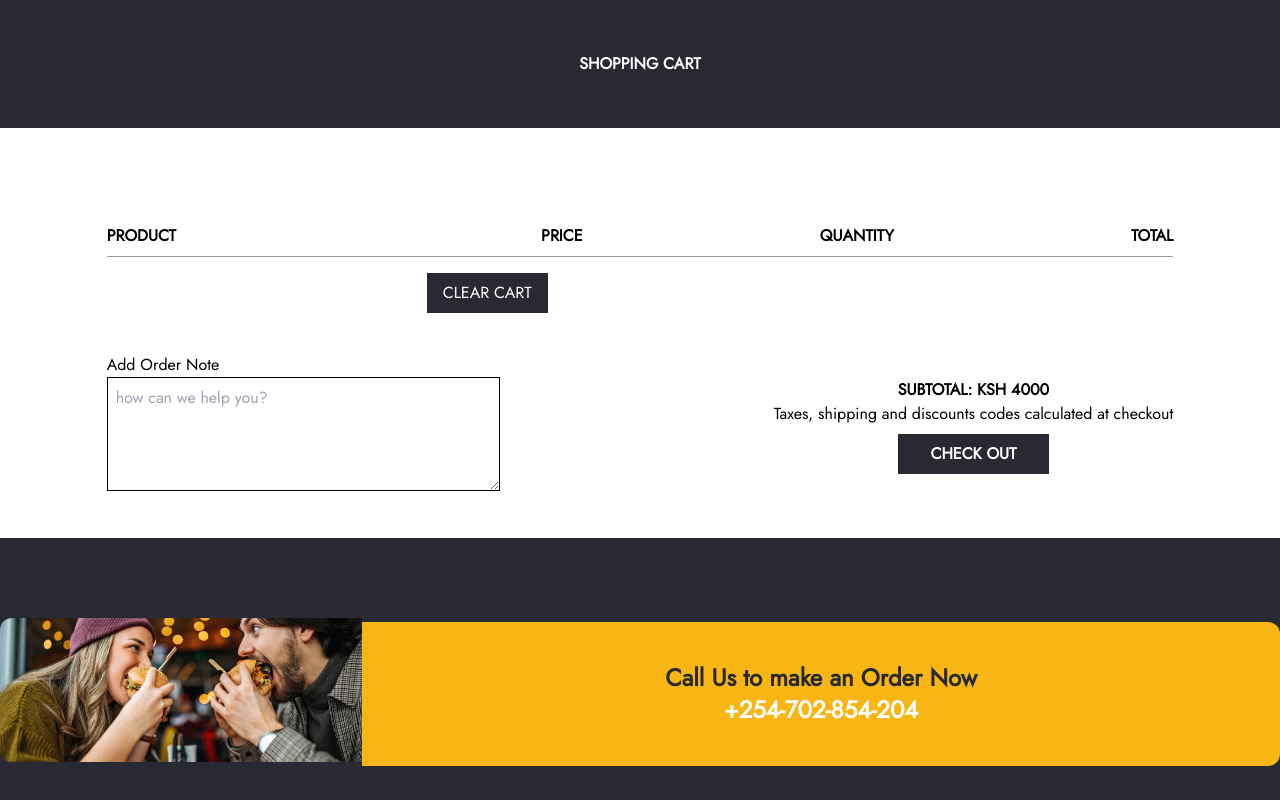
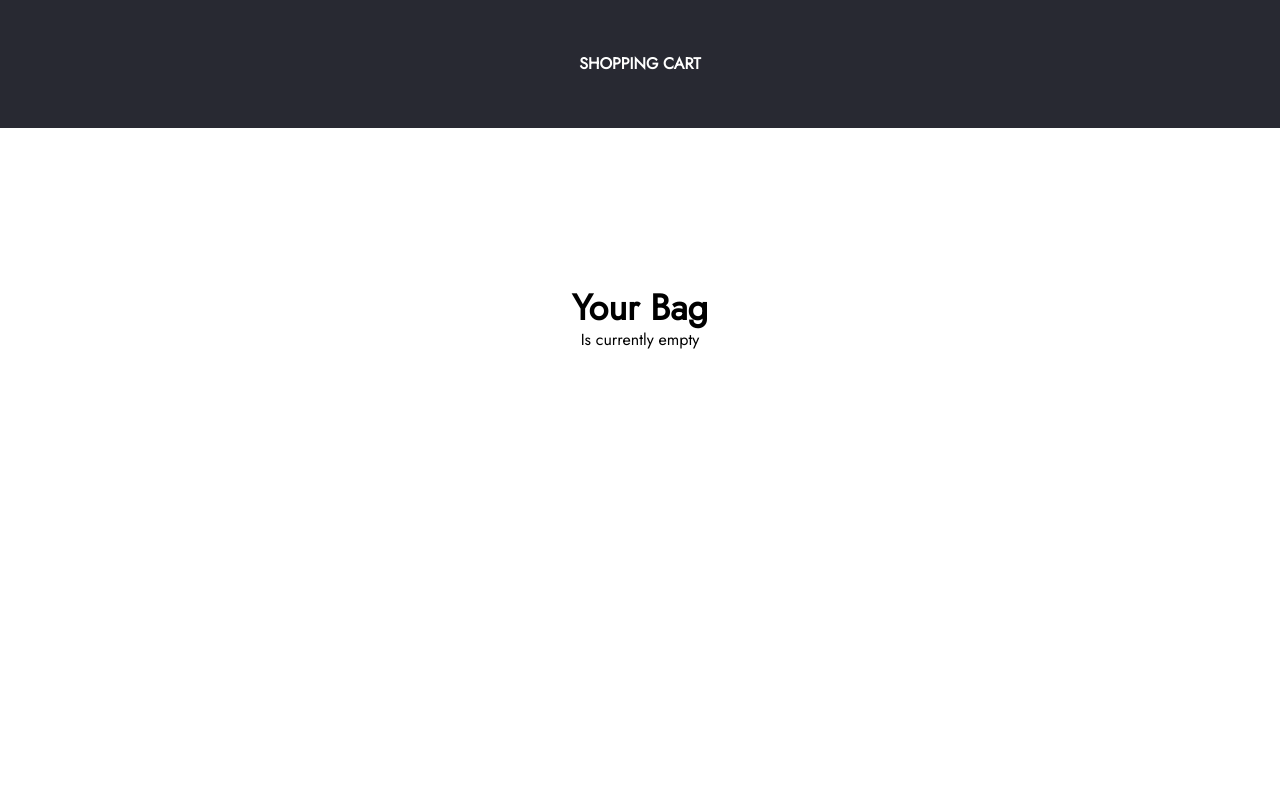
Before and after one commit to Marcos8060/Deliveroo, a React (Create React App) app: page /cart in a window 1280 px wide. Shown: the top 800 px of the page. Built offline with nearby package versions, Linux system fonts and the light colour scheme; a web font is replaced by a local one.

Commit message:
added a confition

```diff
--- a/src/Pages/Cart.js
+++ b/src/Pages/Cart.js
@@ -13,7 +13,23 @@ const Cart = () => {
 
     const dispatch = useDispatch();
     const cartItems  = useSelector((store)=> store);
-    console.log(cartItems)
+
+    // const { amount } = useSelector((store) => store.cart)
+
+    if(cartItems.cartItems.length < 1){
+      return(
+        <>
+          <div className='bg-black w-12/12 h-32 flex justify-center items-center'>
+            <h1 className='text-center uppercase text-white font-semibold'>Shopping Cart</h1>
+            </div>
+          <section className='text-center my-40'>
+            <h1 className='text-4xl font-semibold'>Your Bag</h1>
+            <p>Is currently empty</p>
+          </section>
+        </>
+
+      )
+    }
   return (
     <>
       <div className='bg-black w-12/12 h-32 flex justify-center items-center'>
```
